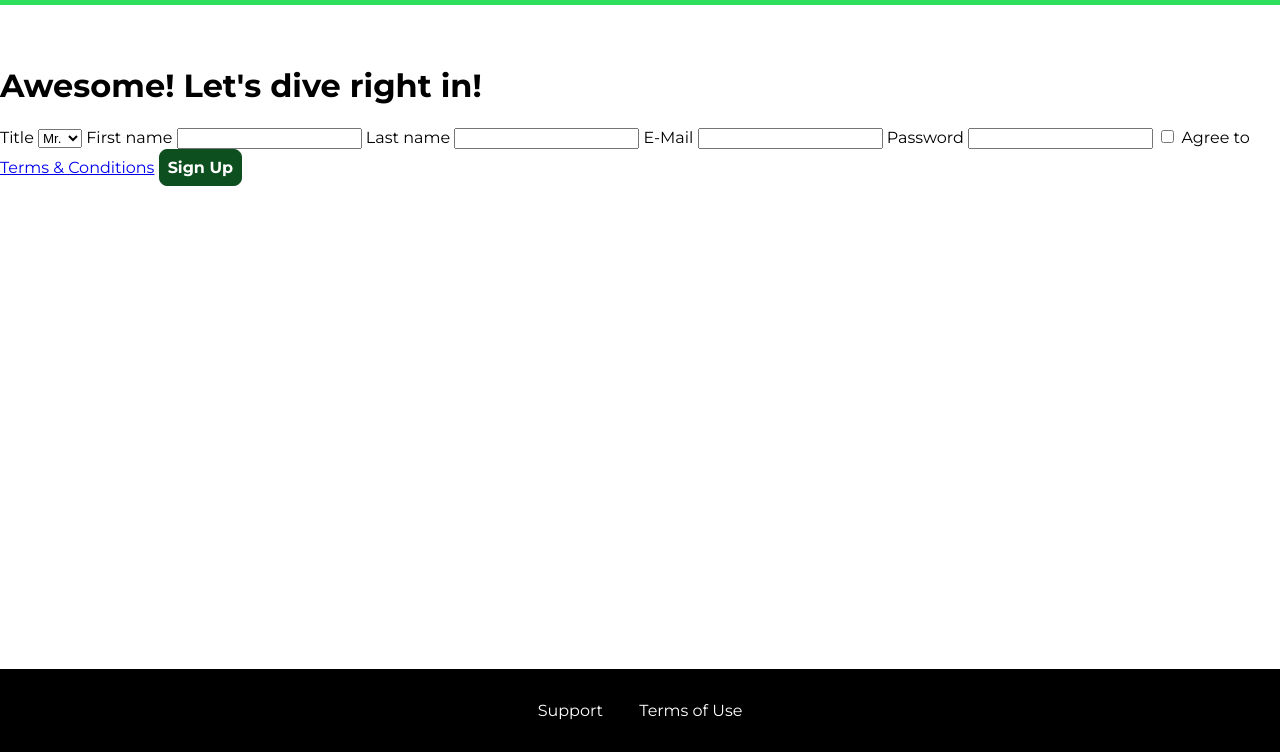
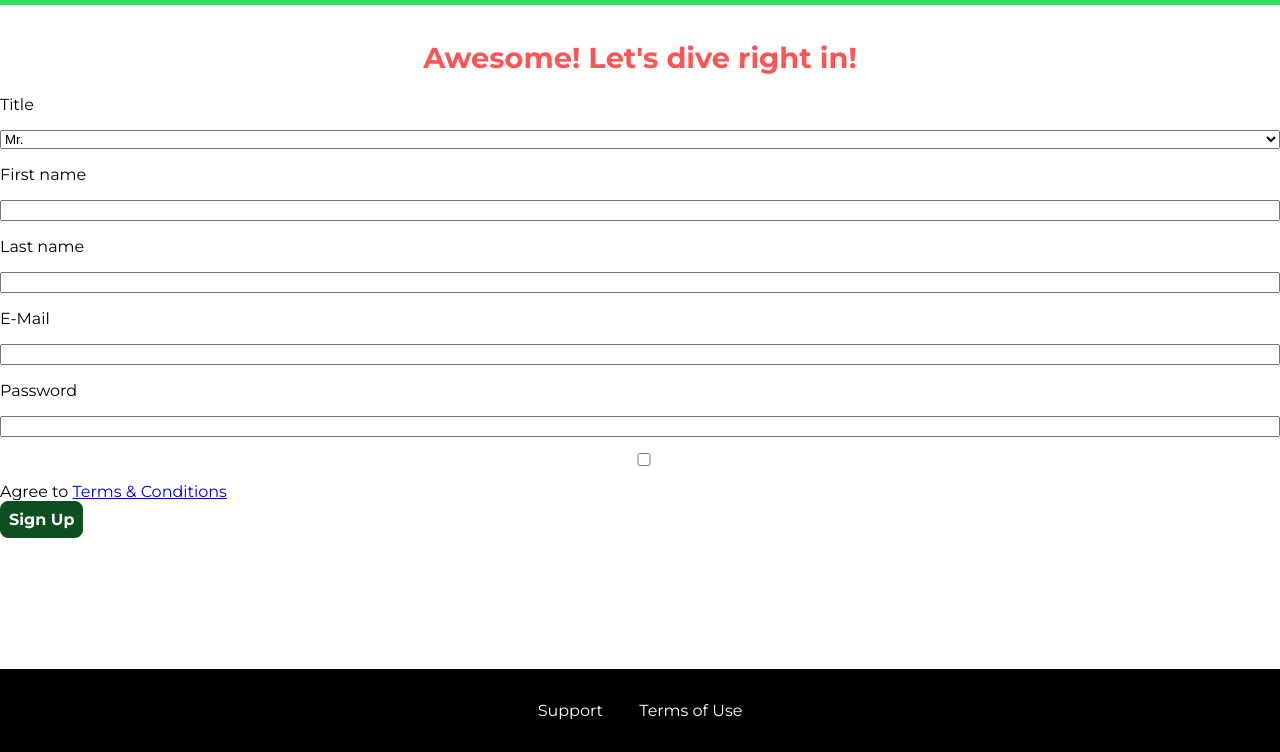
Before and after one commit to jripke74/css-a-11, a plain HTML site: page start-hosting/index.html in a window 1280 px wide. Shown: the part 51-803 px from the top of the page. Drawn offline with Linux system fonts and the light colour scheme; files that its build step writes are made by us from their sources.

Commit message:
add css for .signup-form

```diff
--- a/start-hosting/index.html
+++ b/start-hosting/index.html
@@ -9,7 +9,7 @@
   <link rel="shortcut icon" href="../favicon.png">
   <link href="https://fonts.googleapis.com/css?family=Anton|Montserrat:400,700" rel="stylesheet">
   <link rel="stylesheet" href="../shared.css">
-  <link rel="stylesheet" href="customers.css">
+  <link rel="stylesheet" href="start-hosting.css">
 </head>
 
 <body>
--- /dev/null
+++ b/start-hosting/start-hosting.css
@@ -0,0 +1,17 @@
+main {
+  padding-top: 1rem;
+}
+
+.signup-title {
+  text-align: center;
+  font-size: 1.8rem;
+  color: #ff5454;
+}
+
+.signup-form label,
+.signup-form input,
+.signup-form select {
+  display: block;
+  margin-top: 1rem;
+  width: 100%;
+}
```
